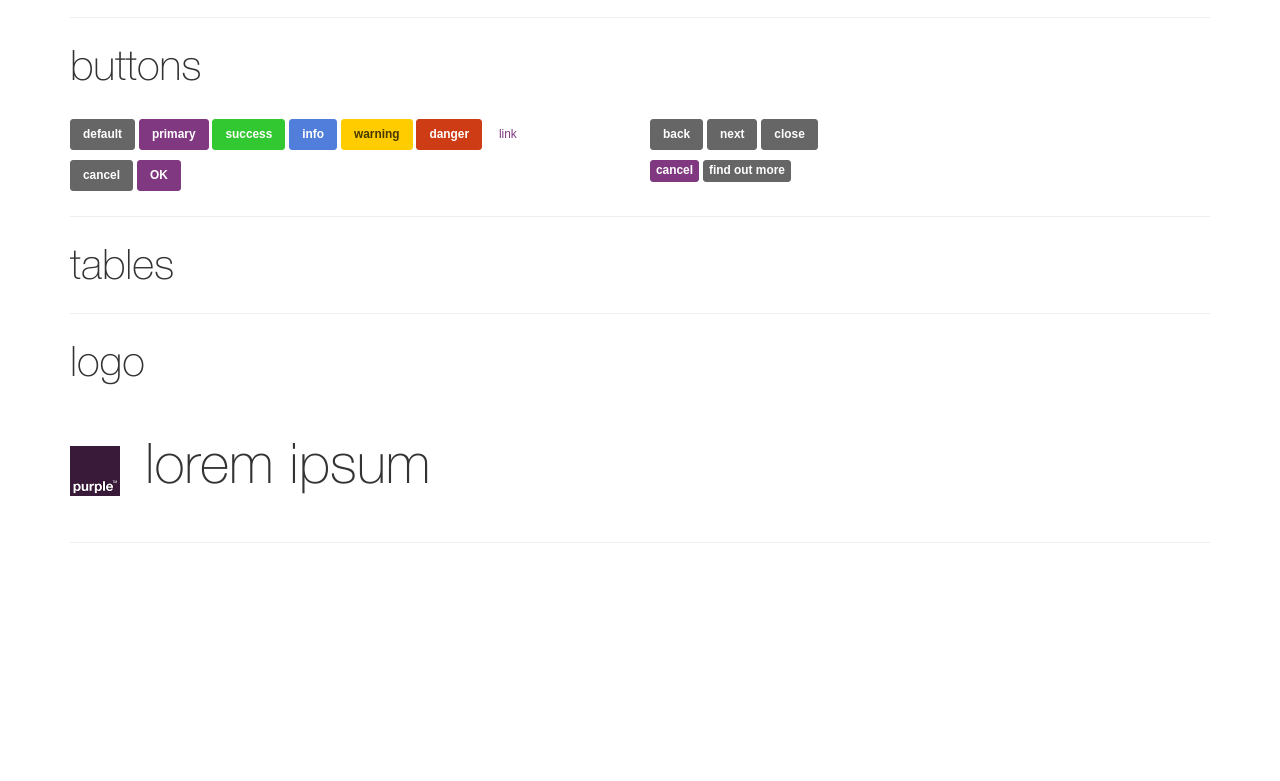
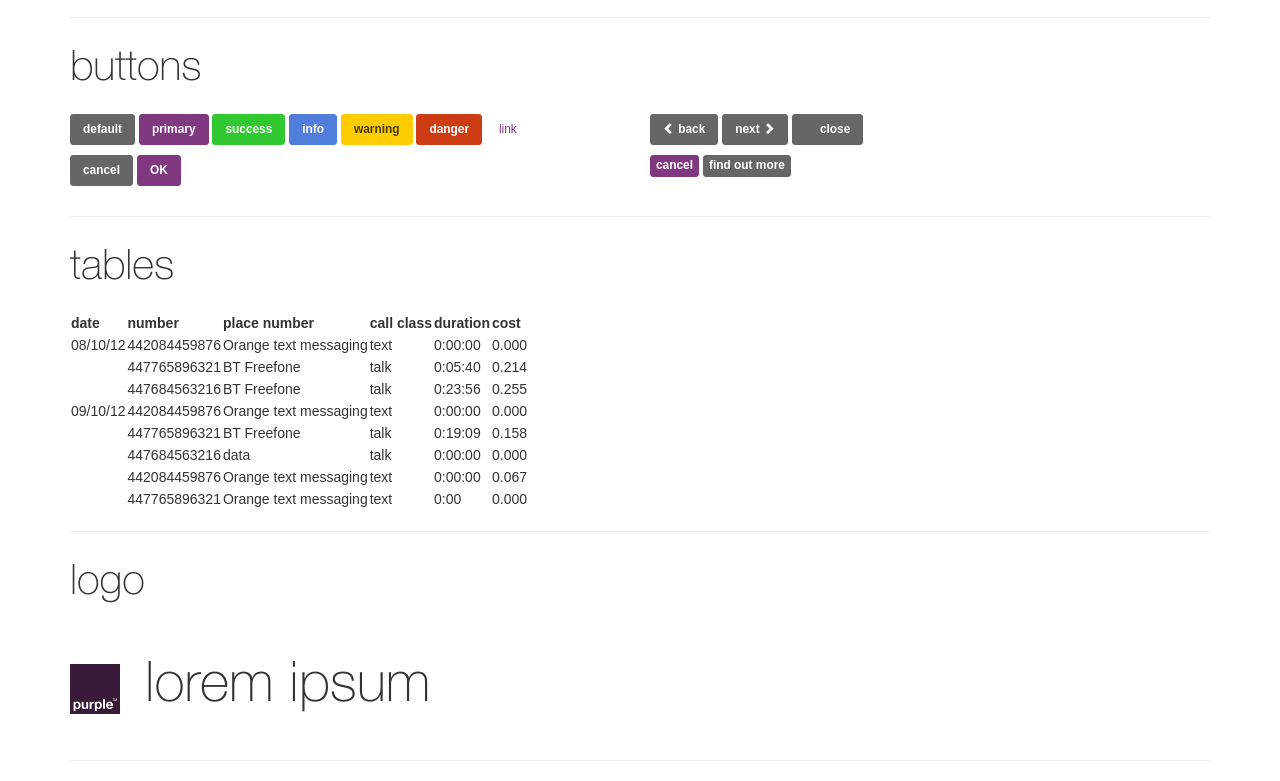
Before and after one commit to purple-dbu/sass-bootstrap-purple, a website: page index.html in a window 1280 px wide. Shown: the part 706-1487 px from the top of the page. Before the commit the page ends 1269 px from the top, so only its background shows below. Drawn offline with nearby package versions, Linux system fonts and the light colour scheme.

Commit message:
Started tables implementation

```diff
--- a/index.html
+++ b/index.html
@@ -13,7 +13,7 @@
 }
 
 .pp-col {
-  margin: 5px 0;
+  margin-bottom: 10px;
 }
 
     </style>
@@ -128,6 +128,81 @@ Tables
 -->
 <h2>tables</h2>
 
+<table>
+  <tr>
+    <th>date</th>
+    <th>number</th>
+    <th>place number</th>
+    <th>call class</th>
+    <th>duration</th>
+    <th>cost</th>
+  </tr>
+  <tr>
+    <td>08/10/12</td>
+    <td>442084459876</td>
+    <td>Orange text messaging</td>
+    <td>text</td>
+    <td>0:00:00</td>
+    <td>0.000</td>
+  </tr>
+  <tr>
+    <td></td>
+    <td>447765896321</td>
+    <td>BT Freefone</td>
+    <td>talk</td>
+    <td>0:05:40</td>
+    <td>0.214</td>
+  </tr>
+  <tr>
+    <td></td>
+    <td>447684563216</td>
+    <td>BT Freefone</td>
+    <td>talk</td>
+    <td>0:23:56</td>
+    <td>0.255</td>
+  </tr>
+  <tr>
+    <td>09/10/12</td>
+    <td>442084459876</td>
+    <td>Orange text messaging</td>
+    <td>text</td>
+    <td>0:00:00</td>
+    <td>0.000</td>
+  </tr>
+  <tr>
+    <td></td>
+    <td>447765896321</td>
+    <td>BT Freefone</td>
+    <td>talk</td>
+    <td>0:19:09</td>
+    <td>0.158</td>
+  </tr>
+  <tr>
+    <td></td>
+    <td>447684563216</td>
+    <td>data</td>
+    <td>talk</td>
+    <td>0:00:00</td>
+    <td>0.000</td>
+  </tr>
+  <tr>
+    <td></td>
+    <td>442084459876</td>
+    <td>Orange text messaging</td>
+    <td>text</td>
+    <td>0:00:00</td>
+    <td>0.067</td>
+  </tr>
+  <tr>
+    <td></td>
+    <td>447765896321</td>
+    <td>Orange text messaging</td>
+    <td>text</td>
+    <td>0:00</td>
+    <td>0.000</td>
+  </tr>
+</table>
+
 <hr>
 
 
--- a/scss/bootstrap-purple.scss
+++ b/scss/bootstrap-purple.scss
@@ -1,3 +1,6 @@
+
+$icon-font-path: "../bower_components/sass-bootstrap/fonts/" !default;
+
 // Core variables and mixins
 @import "variables";
 @import "sass-bootstrap/lib/variables";
@@ -12,13 +15,13 @@
 @import "type";
 // @import "code";
 @import "sass-bootstrap/lib/grid";
-// @import "tables";
+@import "sass-bootstrap/lib/tables";
 // @import "forms";
 @import "buttons";
 
 // Components
 // @import "component-animations";
-// @import "glyphicons";
+@import "sass-bootstrap/lib/glyphicons";
 // @import "dropdowns";
 // @import "button-groups";
 // @import "input-groups";
```
Also changed, not shown: dist/bootstrap-purple.css, dist/bootstrap-purple.min.css, 1 other file.
